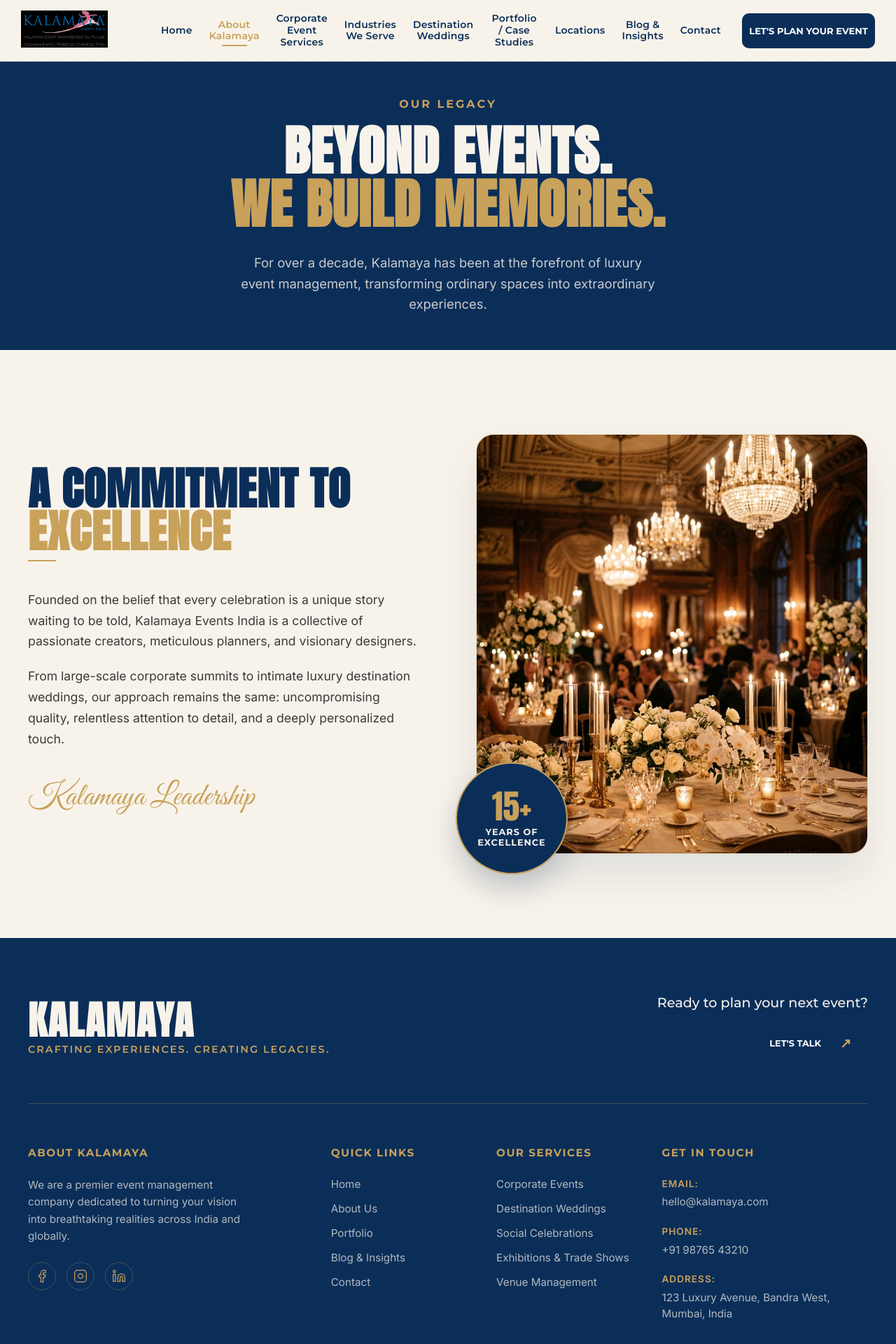
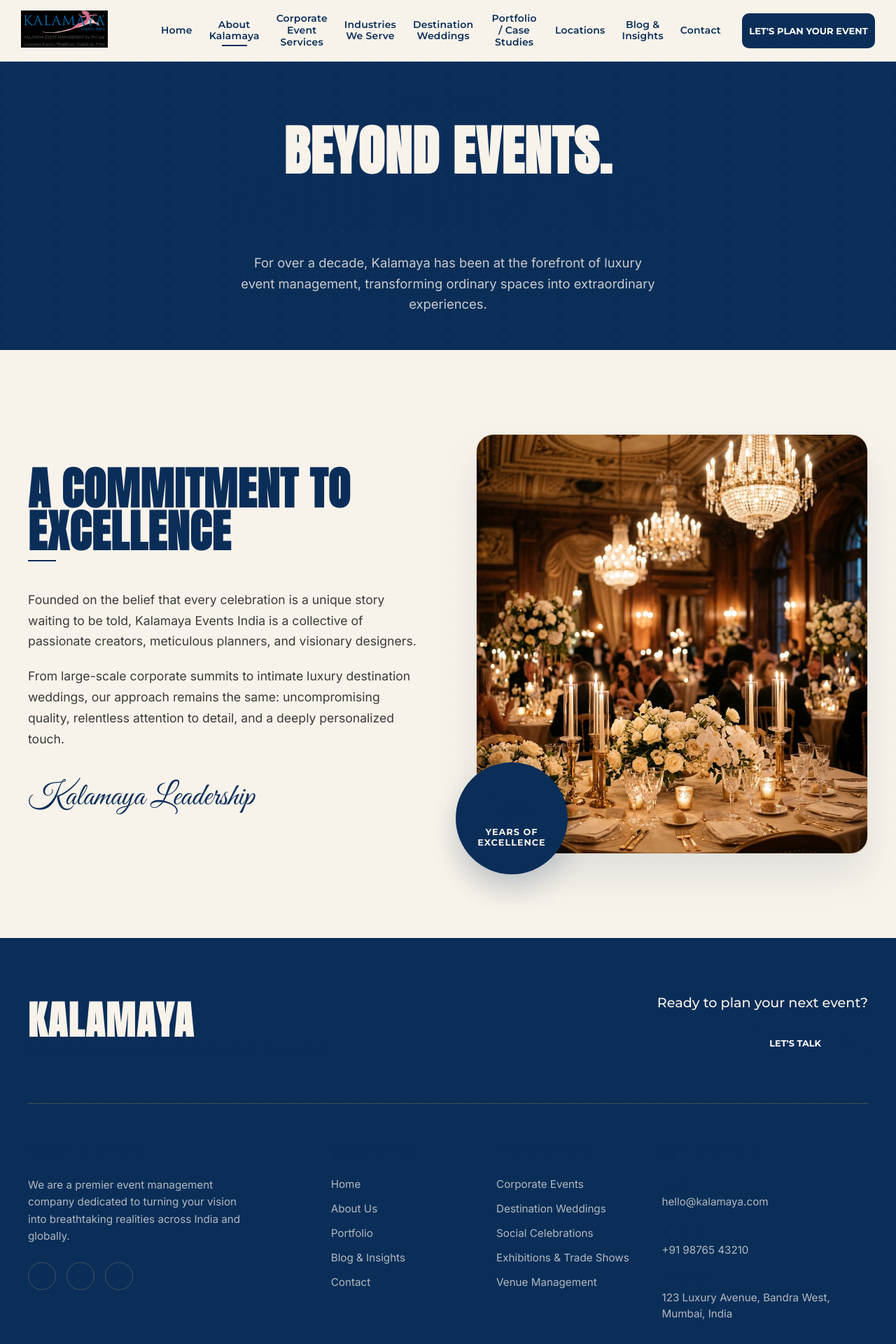
Before and after one commit to rameezwangde/kalamaya-events-new, a React (Vite) app: page /about in a window 1280 px wide. Shown: the top 1920 px of the page at 70% size. Built offline with nearby package versions, Linux system fonts and the light colour scheme.

Commit message:
feat: add EventsPage component and associated styling modules for project sections

```diff
--- a/src/pages/EventsPage.jsx
+++ b/src/pages/EventsPage.jsx
@@ -47,10 +47,10 @@
                 animate={{ y: 0, opacity: 1 }}
                 transition={{ duration: 0.8, delay: 0.4 }}
               >
-              <span className="text-blue">EXTRAORDINARY</span><br/>
-              <span className="text-blue">EVENTS.</span><br/>
-              <span className="text-gold">TIMELESS</span><br/>
-              <span className="text-gold">IMPRESSIONS.</span>
+                <span className="text-blue">EXTRAORDINARY</span><br />
+                <span className="text-blue">EVENTS.</span><br />
+                <span className="text-blue">TIMELESS</span><br />
+                <span className="text-blue">IMPRESSIONS.</span>
               </motion.h1>
 
               <motion.p
@@ -86,7 +86,7 @@
                   15+
                 </div>
                 <div className="badge-text">
-                <span className="years-text">YEARS OF CRAFTING</span><br/>
+                  <span className="years-text">YEARS OF CRAFTING</span><br />
                   <span className="memorable-text">MEMORABLE EXPERIENCES</span>
                 </div>
               </motion.div>
--- a/src/styles/aboutPage.css
+++ b/src/styles/aboutPage.css
@@ -37,7 +37,7 @@
 
 .about-label {
   font-family: 'Montserrat', sans-serif;
-  color: #C8A15A;
+  color: #0B2E59;
   font-size: 1rem;
   letter-spacing: 3px;
   font-weight: 700;
@@ -117,7 +117,7 @@
   bottom: -30px;
   left: -30px;
   background-color: #0B2E59;
-  border: 2px solid #C8A15A;
+  border: 2px solid #0B2E59;
   border-radius: 50%;
   width: 160px;
   height: 160px;
@@ -132,7 +132,7 @@
 .experience-badge-floating .years {
   font-family: 'Anton', sans-serif;
   font-size: 3rem;
-  color: #C8A15A;
+  color: #0B2E59;
   line-height: 1;
 }
 
--- a/src/styles/eventsHero.css
+++ b/src/styles/eventsHero.css
@@ -16,7 +16,8 @@
   width: 100vw;
   height: 100vh;
   overflow: hidden;
-  background-color: #F8F3EA; /* Luxury warm beige */
+  background-color: #F8F3EA;
+  /* Luxury warm beige */
   /* Subtle paper texture approximation */
   background-image: radial-gradient(rgba(200, 161, 90, 0.03) 1px, transparent 1px);
   background-size: 20px 20px;
@@ -38,7 +39,7 @@
   height: 100%;
   background-color: #0B2E59;
   z-index: 10;
-  border-left: 2px solid #C8A15A;
+  border-left: 2px solid #0B2E59;
   transform: translateX(-50%);
   border-radius: 50% 0 0 50% / 100% 0 0 100%;
   box-shadow: -10px 0 30px rgba(11, 46, 89, 0.2);
@@ -68,7 +69,7 @@
 .dot {
   width: 4px;
   height: 4px;
-  background-color: #C8A15A;
+  background-color: #0B2E59;
   border-radius: 50%;
 }
 
@@ -81,7 +82,7 @@
 
 .small-label {
   font-family: 'Montserrat', sans-serif;
-  color: #C8A15A;
+  color: #0B2E59;
   font-size: 0.9rem;
   font-weight: 700;
   letter-spacing: 2px;
@@ -103,7 +104,7 @@
 }
 
 .text-gold {
-  color: #C8A15A;
+  color: #0B2E59;
 }
 
 .description {
@@ -144,7 +145,7 @@
 }
 
 .btn-primary .arrow {
-  color: #C8A15A;
+  color: #0B2E59;
   font-size: 1.2rem;
 }
 
@@ -168,7 +169,7 @@
 }
 
 .btn-secondary .arrow {
-  color: #C8A15A;
+  color: #0B2E59;
   font-size: 1.2rem;
 }
 
@@ -181,7 +182,7 @@
 .badge-circle {
   width: 55px;
   height: 55px;
-  border: 1px solid #C8A15A;
+  border: 1px solid #0B2E59;
   border-radius: 50%;
   display: flex;
   align-items: center;
@@ -259,7 +260,7 @@
 .mouse-outline {
   width: 24px;
   height: 36px;
-  border: 1px solid #C8A15A;
+  border: 1px solid #0B2E59;
   border-radius: 12px;
   display: flex;
   justify-content: center;
@@ -269,20 +270,20 @@
 .mouse-dot {
   width: 4px;
   height: 6px;
-  background-color: #C8A15A;
+  background-color: #0B2E59;
   border-radius: 2px;
 }
 
 .scroll-text {
   font-family: 'Inter', sans-serif;
   font-size: 0.7rem;
-  color: #C8A15A;
+  color: #0B2E59;
   letter-spacing: 1px;
   text-transform: uppercase;
 }
 
 .scroll-arrow {
-  color: #C8A15A;
+  color: #0B2E59;
   font-size: 1rem;
   line-height: 0.5;
 }
@@ -293,13 +294,16 @@
     width: 50%;
     padding-left: 5%;
   }
+
   .hero-right {
     width: 50%;
   }
+
   .curved-divider {
     left: 50%;
     width: 10%;
   }
+
   .main-heading {
     font-size: 4rem;
   }
@@ -309,19 +313,23 @@
   .hero-section {
     flex-direction: column;
   }
+
   .hero-left {
     width: 100%;
     height: 60vh;
     padding: 0 5%;
     justify-content: center;
   }
+
   .hero-right {
     width: 100%;
     height: 40vh;
   }
+
   .curved-divider {
     display: none;
   }
+
   .buttons-group {
     flex-direction: column;
   }
--- a/src/styles/footer.css
+++ b/src/styles/footer.css
@@ -48,7 +48,7 @@
 
 .footer-tagline {
   font-family: 'Montserrat', sans-serif;
-  color: #C8A15A;
+  color: #0B2E59;
   font-size: 0.9rem;
   letter-spacing: 2px;
   font-weight: 600;
@@ -88,7 +88,7 @@
 .footer-heading {
   font-family: 'Montserrat', sans-serif;
   font-size: 0.95rem;
-  color: #C8A15A;
+  color: #0B2E59;
   letter-spacing: 1.5px;
   margin-bottom: 25px;
   font-weight: 700;
@@ -115,12 +115,12 @@
   display: flex;
   align-items: center;
   justify-content: center;
-  color: #C8A15A;
+  color: #0B2E59;
   transition: all 0.3s ease;
 }
 
 .social-link:hover {
-  background-color: #C8A15A;
+  background-color: #0B2E59;
   color: #0B2E59;
 }
 
@@ -142,7 +142,7 @@
 }
 
 .footer-links a:hover {
-  color: #C8A15A;
+  color: #0B2E59;
 }
 
 .footer-contact {
@@ -161,7 +161,7 @@
 .contact-label {
   display: block;
   font-weight: 600;
-  color: #C8A15A;
+  color: #0B2E59;
   font-size: 0.85rem;
   margin-bottom: 5px;
   text-transform: uppercase;
@@ -202,7 +202,7 @@
 }
 
 .legal-links a:hover {
-  color: #C8A15A;
+  color: #0B2E59;
 }
 
 .dot-sep {
--- a/src/styles/navbar.css
+++ b/src/styles/navbar.css
@@ -75,7 +75,7 @@
 
 .nav-links li a:hover,
 .nav-links li a.active {
-  color: #C8A15A;
+  color: #0B2E59;
 }
 
 /* Hover underline */
@@ -84,7 +84,7 @@
   bottom: -6px;
   width: 0;
   height: 2px;
-  background-color: #C8A15A;
+  background-color: #0B2E59;
   transition: width 0.25s ease;
 }
 
@@ -99,7 +99,7 @@
   bottom: -6px;
   width: 36px;
   height: 2px;
-  background-color: #C8A15A;
+  background-color: #0B2E59;
 }
 .nav-links li a.active .underline-effect {
   display: none;
@@ -135,7 +135,7 @@
 }
 
 .cta-arrow {
-  color: #C8A15A;
+  color: #0B2E59;
   font-size: 1.2rem;
   transition: transform 0.3s ease;
 }
--- a/src/styles/ourServices.css
+++ b/src/styles/ourServices.css
@@ -28,7 +28,7 @@
 
 .services-label {
   font-family: 'Montserrat', sans-serif;
-  color: #C8A15A;
+  color: #0B2E59;
   font-size: 0.9rem;
   font-weight: 700;
   letter-spacing: 2px;
@@ -46,7 +46,7 @@
 }
 
 .text-blue { color: #0B2E59; }
-.text-gold { color: #C8A15A; }
+.text-gold { color: #0B2E59; }
 
 .services-desc-wrapper {
   position: relative;
@@ -65,7 +65,7 @@
 .service-dot {
   width: 4px;
   height: 4px;
-  background-color: #C8A15A;
+  background-color: #0B2E59;
   border-radius: 50%;
 }
 
@@ -114,14 +114,14 @@
   font-family: 'Montserrat', sans-serif;
   font-size: 1.5rem;
   font-weight: 700;
-  color: #C8A15A;
+  color: #0B2E59;
   letter-spacing: 2px;
 }
 
 .title-underline {
   width: 40px;
   height: 2px;
-  background-color: #C8A15A;
+  background-color: #0B2E59;
   margin-top: 10px;
 }
 
@@ -167,7 +167,7 @@
   display: flex;
   align-items: center;
   justify-content: center;
-  color: #C8A15A;
+  color: #0B2E59;
   margin-bottom: 25px;
 }
 
--- a/src/styles/ourStory.css
+++ b/src/styles/ourStory.css
@@ -32,7 +32,7 @@
 
 .story-label {
   font-family: 'Montserrat', sans-serif;
-  color: #C8A15A;
+  color: #0B2E59;
   font-size: 0.9rem;
   font-weight: 700;
   letter-spacing: 2px;
@@ -54,7 +54,7 @@
 }
 
 .text-gold {
-  color: #C8A15A;
+  color: #0B2E59;
 }
 
 .story-text-wrapper {
@@ -75,7 +75,7 @@
 .story-dot {
   width: 4px;
   height: 4px;
-  background-color: #C8A15A;
+  background-color: #0B2E59;
   border-radius: 50%;
 }
 
@@ -95,7 +95,7 @@
 .signature-font {
   font-family: 'Great Vibes', cursive;
   font-size: 2.8rem;
-  color: #C8A15A;
+  color: #0B2E59;
   margin-bottom: 5px;
 }
 
@@ -116,7 +116,7 @@
   height: 100%;
   background-color: #0B2E59;
   z-index: 10;
-  border-left: 2px solid #C8A15A;
+  border-left: 2px solid #0B2E59;
   transform: translateX(-50%);
   border-radius: 50% 0 0 50% / 100% 0 0 100%;
   box-shadow: -10px 0 30px rgba(11, 46, 89, 0.1);
@@ -214,7 +214,7 @@
   font-family: 'Montserrat', sans-serif;
   font-weight: 700;
   font-size: 0.75rem;
-  color: #C8A15A;
+  color: #0B2E59;
   letter-spacing: 1px;
   text-transform: uppercase;
   margin-bottom: 10px;
```
Lines whose indentation alone changed are shown as unchanged.
